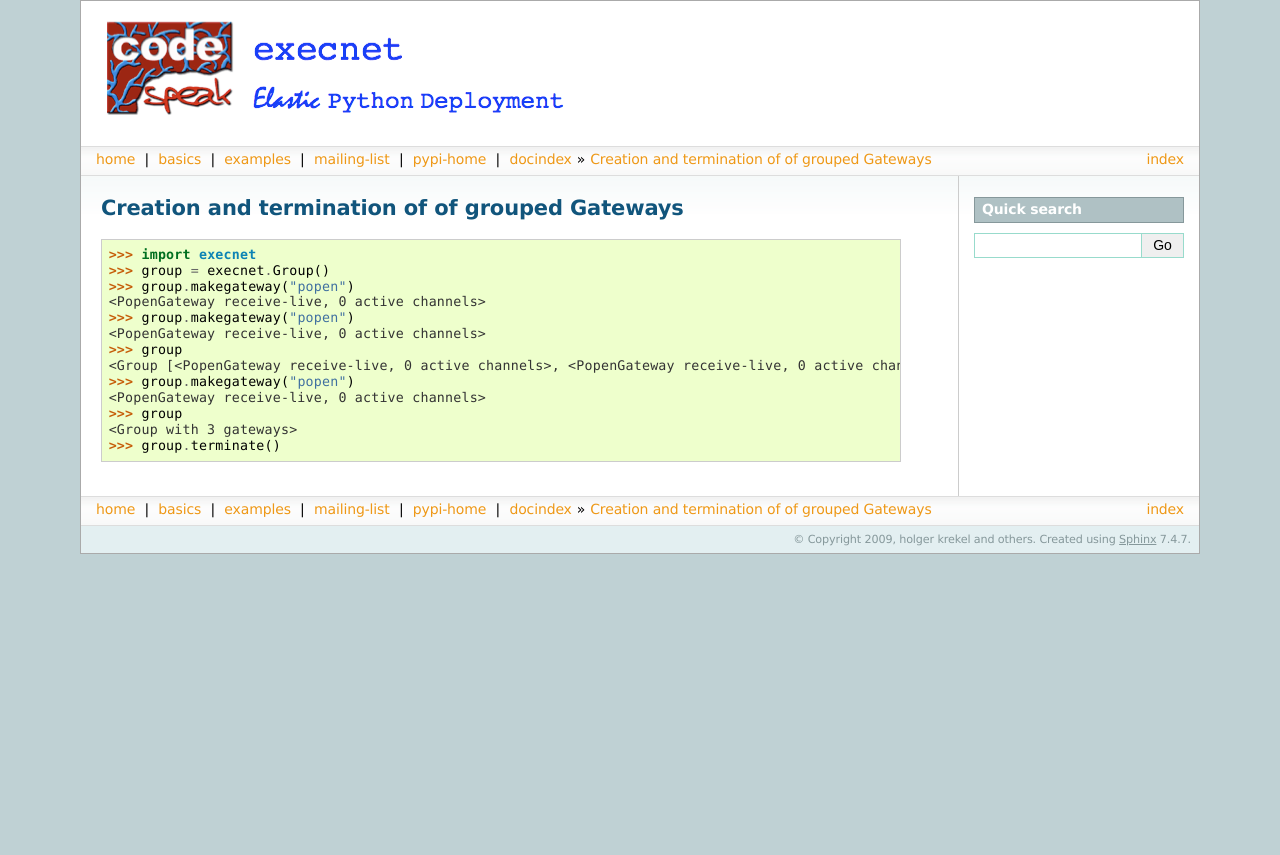
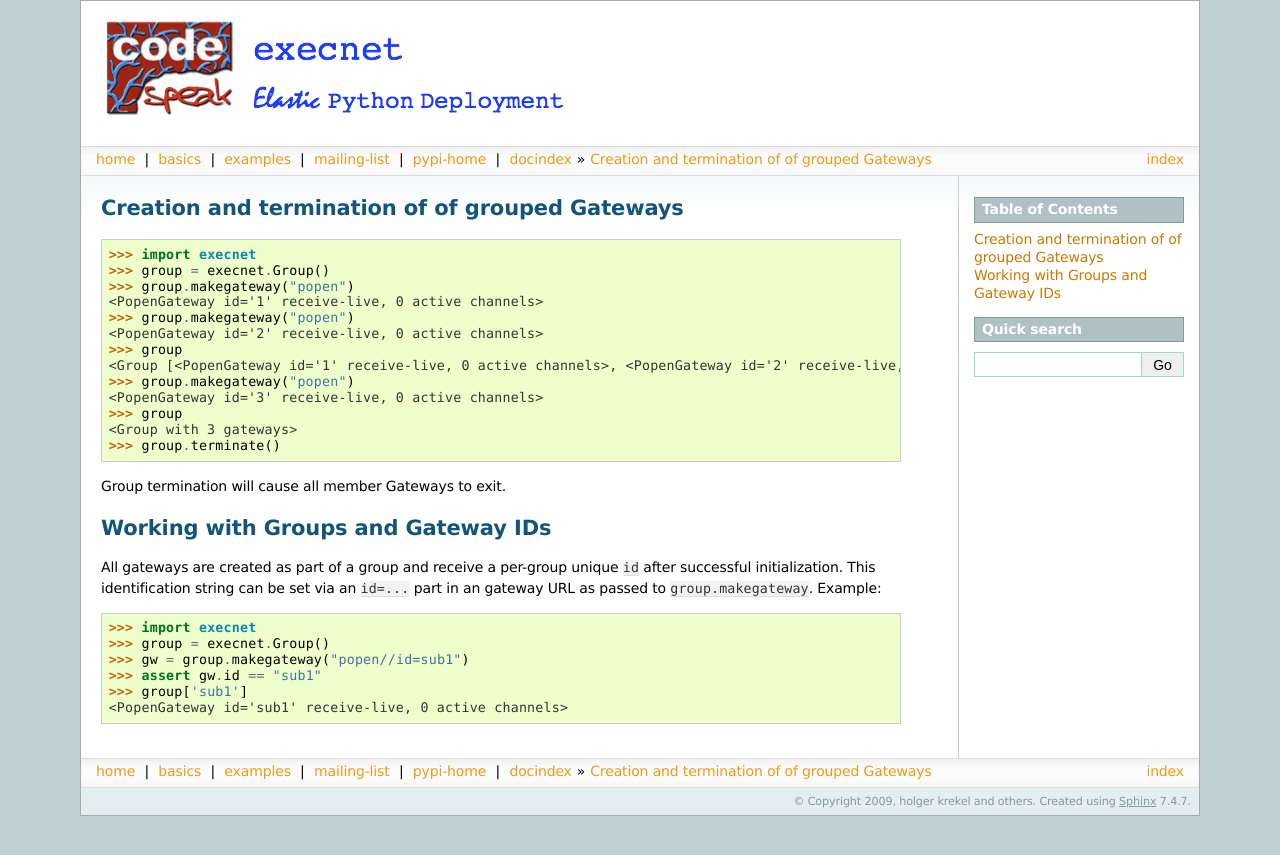
Before and after one commit to bryan-lunt/execnet, a Sphinx documentation site: the page built from doc/example/test_group.txt, in a window 1280 px wide. Shown: the top 855 px of the page. Built offline with Sphinx 7.4.7, drawn with Linux system fonts in a browser that asks for light colours.

Commit message:
some tests and additions for id-handling with gateways and groups

```diff
--- a/doc/example/test_group.txt
+++ b/doc/example/test_group.txt
@@ -8,13 +8,30 @@ Creation and termination of of grouped Gateways
     >>> import execnet
     >>> group = execnet.Group()
     >>> group.makegateway("popen")
-    <PopenGateway receive-live, 0 active channels>
+    <PopenGateway id='1' receive-live, 0 active channels>
     >>> group.makegateway("popen")
-    <PopenGateway receive-live, 0 active channels>
+    <PopenGateway id='2' receive-live, 0 active channels>
     >>> group
-    <Group [<PopenGateway receive-live, 0 active channels>, <PopenGateway receive-live, 0 active channels>]>
+    <Group [<PopenGateway id='1' receive-live, 0 active channels>, <PopenGateway id='2' receive-live, 0 active channels>]>
     >>> group.makegateway("popen")
-    <PopenGateway receive-live, 0 active channels>
+    <PopenGateway id='3' receive-live, 0 active channels>
     >>> group
     <Group with 3 gateways>
     >>> group.terminate()
+
+Group termination will cause all member Gateways to exit.
+
+Working with Groups and Gateway IDs
+------------------------------------------------------
+
+All gateways are created as part of a group and receive
+a per-group unique ``id`` after successful initialization.
+This identification string can be set via an ``id=...`` part
+in an gateway URL as passed to ``group.makegateway``. Example::
+
+    >>> import execnet
+    >>> group = execnet.Group()
+    >>> gw = group.makegateway("popen//id=sub1")
+    >>> assert gw.id == "sub1"
+    >>> group['sub1']
+    <PopenGateway id='sub1' receive-live, 0 active channels>
```
Also changed, not shown: 3 other files.
